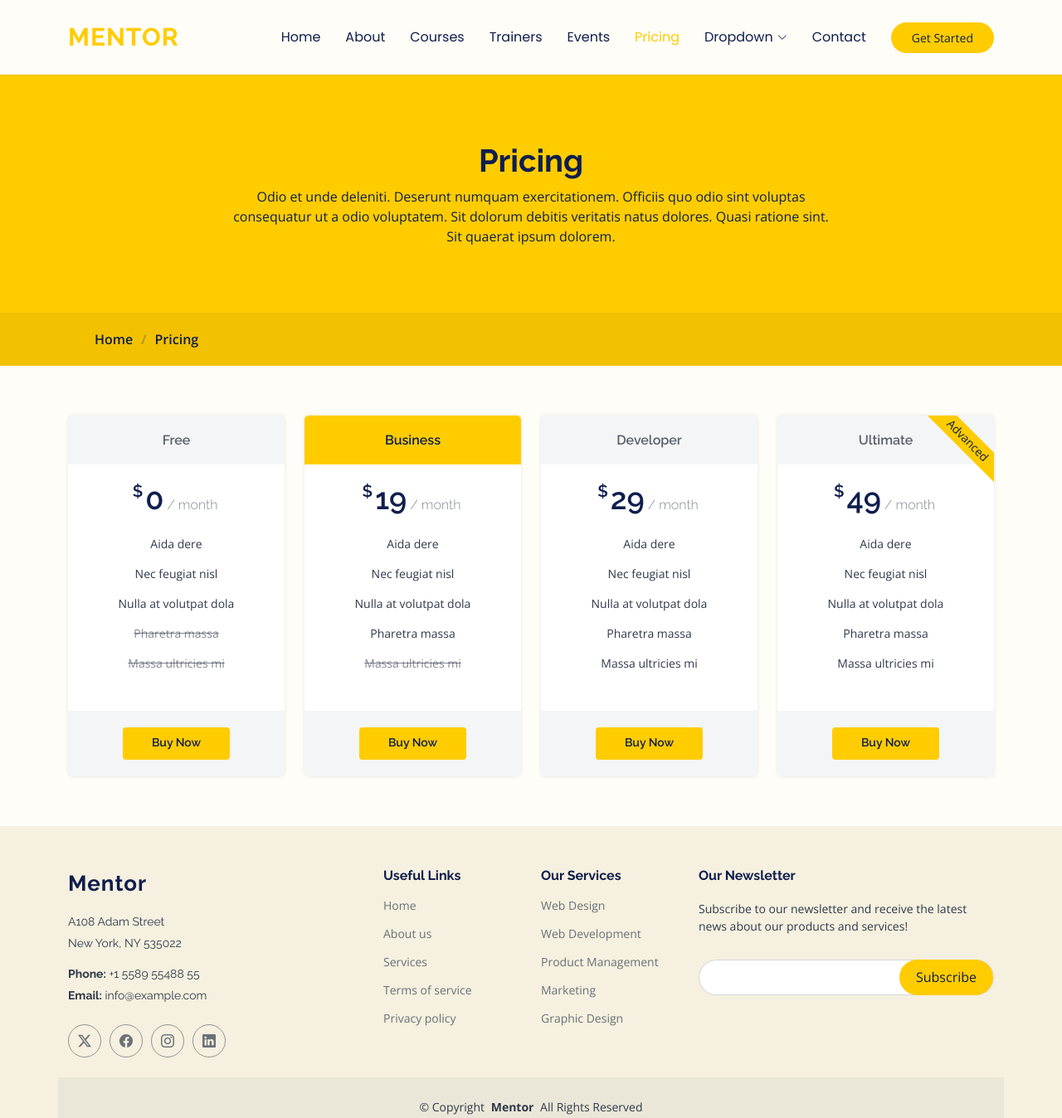
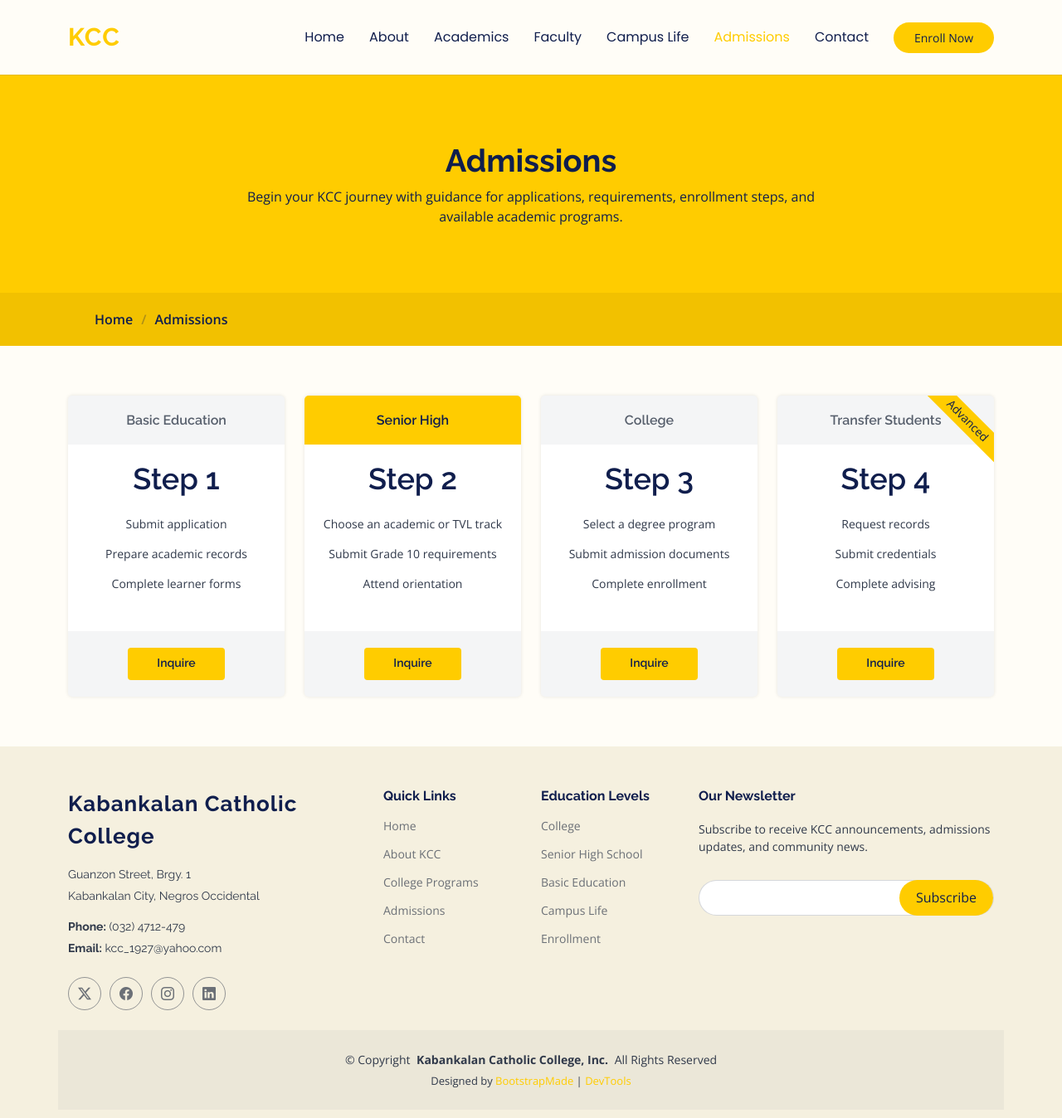
Before and after one commit to venice-aurelio/aurelio-project-2, a plain HTML site: page pricing.html in a window 1280 px wide. Shown: the top 1348 px of the page at 83% size. Drawn offline with nearby package versions, Linux system fonts and the light colour scheme.

Commit message:
changing all page like kcc

```diff
--- a/pricing.html
+++ b/pricing.html
@@ -4,7 +4,7 @@
 <head>
   <meta charset="utf-8">
   <meta content="width=device-width, initial-scale=1.0" name="viewport">
-  <title>Pricing - Mentor Bootstrap Template</title>
+  <title>Admissions - Kabankalan Catholic College, Inc.</title>
   <meta name="description" content="">
   <meta name="keywords" content="">
 
@@ -44,40 +44,23 @@
       <a href="index.html" class="logo d-flex align-items-center me-auto">
         <!-- Uncomment the line below if you also wish to use an image logo -->
         <!-- <img src="assets/img/logo.webp" alt=""> -->
-        <h1 class="sitename">Mentor</h1>
+        <h1 class="sitename">KCC</h1>
       </a>
 
       <nav id="navmenu" class="navmenu">
         <ul>
           <li><a href="index.html">Home<br></a></li>
           <li><a href="about.html">About</a></li>
-          <li><a href="courses.html">Courses</a></li>
-          <li><a href="trainers.html">Trainers</a></li>
-          <li><a href="events.html">Events</a></li>
-          <li><a href="pricing.html" class="active">Pricing</a></li>
-          <li class="dropdown"><a href="#"><span>Dropdown</span> <i class="bi bi-chevron-down toggle-dropdown"></i></a>
-            <ul>
-              <li><a href="#">Dropdown 1</a></li>
-              <li class="dropdown"><a href="#"><span>Deep Dropdown</span> <i class="bi bi-chevron-down toggle-dropdown"></i></a>
-                <ul>
-                  <li><a href="#">Deep Dropdown 1</a></li>
-                  <li><a href="#">Deep Dropdown 2</a></li>
-                  <li><a href="#">Deep Dropdown 3</a></li>
-                  <li><a href="#">Deep Dropdown 4</a></li>
-                  <li><a href="#">Deep Dropdown 5</a></li>
-                </ul>
-              </li>
-              <li><a href="#">Dropdown 2</a></li>
-              <li><a href="#">Dropdown 3</a></li>
-              <li><a href="#">Dropdown 4</a></li>
-            </ul>
-          </li>
+          <li><a href="courses.html">Academics</a></li>
+          <li><a href="trainers.html">Faculty</a></li>
+          <li><a href="events.html">Campus Life</a></li>
+          <li><a href="pricing.html" class="active">Admissions</a></li>
           <li><a href="contact.html">Contact</a></li>
         </ul>
         <i class="mobile-nav-toggle d-xl-none bi bi-list"></i>
       </nav>
 
-      <a class="btn-getstarted" href="courses.html">Get Started</a>
+      <a class="btn-getstarted" href="pricing.html">Enroll Now</a>
 
     </div>
   </header>
@@ -90,8 +73,8 @@
         <div class="container">
           <div class="row d-flex justify-content-center text-center">
             <div class="col-lg-8">
-              <h1>Pricing</h1>
-              <p class="mb-0">Odio et unde deleniti. Deserunt numquam exercitationem. Officiis quo odio sint voluptas consequatur ut a odio voluptatem. Sit dolorum debitis veritatis natus dolores. Quasi ratione sint. Sit quaerat ipsum dolorem.</p>
+              <h1>Admissions</h1>
+              <p class="mb-0">Begin your KCC journey with guidance for applications, requirements, enrollment steps, and available academic programs.</p>
             </div>
           </div>
         </div>
@@ -100,7 +83,7 @@
         <div class="container">
           <ol>
             <li><a href="index.html">Home</a></li>
-            <li class="current">Pricing</li>
+            <li class="current">Admissions</li>
           </ol>
         </div>
       </nav>
@@ -115,51 +98,45 @@
 
           <div class="col-xl-3 col-lg-6" data-aos="fade-up" data-aos-delay="100">
             <div class="pricing-item">
-              <h3>Free</h3>
-              <h4><sup>$</sup>0<span> / month</span></h4>
+              <h3>Basic Education</h3>
+              <h4>Step 1</h4>
               <ul>
-                <li>Aida dere</li>
-                <li>Nec feugiat nisl</li>
-                <li>Nulla at volutpat dola</li>
-                <li class="na">Pharetra massa</li>
-                <li class="na">Massa ultricies mi</li>
+                <li>Submit application</li>
+                <li>Prepare academic records</li>
+                <li>Complete learner forms</li>
               </ul>
               <div class="btn-wrap">
-                <a href="#" class="btn-buy">Buy Now</a>
+                <a href="contact.html" class="btn-buy">Inquire</a>
               </div>
             </div>
           </div><!-- End Pricing Item -->
 
           <div class="col-xl-3 col-lg-6" data-aos="fade-up" data-aos-delay="200">
             <div class="pricing-item featured">
-              <h3>Business</h3>
-              <h4><sup>$</sup>19<span> / month</span></h4>
+              <h3>Senior High</h3>
+              <h4>Step 2</h4>
               <ul>
-                <li>Aida dere</li>
-                <li>Nec feugiat nisl</li>
-                <li>Nulla at volutpat dola</li>
-                <li>Pharetra massa</li>
-                <li class="na">Massa ultricies mi</li>
+                <li>Choose an academic or TVL track</li>
+                <li>Submit Grade 10 requirements</li>
+                <li>Attend orientation</li>
               </ul>
               <div class="btn-wrap">
-                <a href="#" class="btn-buy">Buy Now</a>
+                <a href="contact.html" class="btn-buy">Inquire</a>
               </div>
             </div>
           </div><!-- End Pricing Item -->
 
           <div class="col-xl-3 col-lg-6" data-aos="fade-up" data-aos-delay="400">
             <div class="pricing-item">
-              <h3>Developer</h3>
-              <h4><sup>$</sup>29<span> / month</span></h4>
+              <h3>College</h3>
+              <h4>Step 3</h4>
               <ul>
-                <li>Aida dere</li>
-                <li>Nec feugiat nisl</li>
-                <li>Nulla at volutpat dola</li>
-                <li>Pharetra massa</li>
-                <li>Massa ultricies mi</li>
+                <li>Select a degree program</li>
+                <li>Submit admission documents</li>
+                <li>Complete enrollment</li>
               </ul>
               <div class="btn-wrap">
-                <a href="#" class="btn-buy">Buy Now</a>
+                <a href="contact.html" class="btn-buy">Inquire</a>
               </div>
             </div>
           </div><!-- End Pricing Item -->
@@ -167,17 +144,15 @@
           <div class="col-xl-3 col-lg-6" data-aos="fade-up" data-aos-delay="400">
             <div class="pricing-item">
               <span class="advanced">Advanced</span>
-              <h3>Ultimate</h3>
-              <h4><sup>$</sup>49<span> / month</span></h4>
+              <h3>Transfer Students</h3>
+              <h4>Step 4</h4>
               <ul>
-                <li>Aida dere</li>
-                <li>Nec feugiat nisl</li>
-                <li>Nulla at volutpat dola</li>
-                <li>Pharetra massa</li>
-                <li>Massa ultricies mi</li>
+                <li>Request records</li>
+                <li>Submit credentials</li>
+                <li>Complete advising</li>
               </ul>
               <div class="btn-wrap">
-                <a href="#" class="btn-buy">Buy Now</a>
+                <a href="contact.html" class="btn-buy">Inquire</a>
               </div>
             </div>
           </div><!-- End Pricing Item -->
@@ -196,13 +171,13 @@
       <div class="row gy-4">
         <div class="col-lg-4 col-md-6 footer-about">
           <a href="index.html" class="logo d-flex align-items-center">
-            <span class="sitename">Mentor</span>
+            <span class="sitename">Kabankalan Catholic College</span>
           </a>
           <div class="footer-contact pt-3">
-            <p>A108 Adam Street</p>
-            <p>New York, NY 535022</p>
-            <p class="mt-3"><strong>Phone:</strong> <span>+1 5589 55488 55</span></p>
-            <p><strong>Email:</strong> <span>info@example.com</span></p>
+            <p>Guanzon Street, Brgy. 1</p>
+            <p>Kabankalan City, Negros Occidental</p>
+            <p class="mt-3"><strong>Phone:</strong> <span>(032) 4712-479</span></p>
+            <p><strong>Email:</strong> <span>kcc_1927@yahoo.com</span></p>
           </div>
           <div class="social-links d-flex mt-4">
             <a href=""><i class="bi bi-twitter-x"></i></a>
@@ -213,30 +188,30 @@
         </div>
 
         <div class="col-lg-2 col-md-3 footer-links">
-          <h4>Useful Links</h4>
+          <h4>Quick Links</h4>
           <ul>
-            <li><a href="#">Home</a></li>
-            <li><a href="#">About us</a></li>
-            <li><a href="#">Services</a></li>
-            <li><a href="#">Terms of service</a></li>
-            <li><a href="#">Privacy policy</a></li>
+            <li><a href="index.html">Home</a></li>
+            <li><a href="about.html">About KCC</a></li>
+            <li><a href="courses.html">College Programs</a></li>
+            <li><a href="pricing.html">Admissions</a></li>
+            <li><a href="contact.html">Contact</a></li>
           </ul>
         </div>
 
         <div class="col-lg-2 col-md-3 footer-links">
-          <h4>Our Services</h4>
+          <h4>Education Levels</h4>
           <ul>
-            <li><a href="#">Web Design</a></li>
-            <li><a href="#">Web Development</a></li>
-            <li><a href="#">Product Management</a></li>
-            <li><a href="#">Marketing</a></li>
-            <li><a href="#">Graphic Design</a></li>
+            <li><a href="courses.html">College</a></li>
+            <li><a href="courses.html">Senior High School</a></li>
+            <li><a href="courses.html">Basic Education</a></li>
+            <li><a href="events.html">Campus Life</a></li>
+            <li><a href="pricing.html">Enrollment</a></li>
           </ul>
         </div>
 
         <div class="col-lg-4 col-md-12 footer-newsletter">
           <h4>Our Newsletter</h4>
-          <p>Subscribe to our newsletter and receive the latest news about our products and services!</p>
+          <p>Subscribe to receive KCC announcements, admissions updates, and community news.</p>
           <form action="#" method="post" class="email-form">
             <div class="newsletter-form"><input type="email" name="email"><input type="submit" value="Subscribe"></div>
             <div class="loading">Loading</div>
@@ -249,7 +224,7 @@
     </div>
 
     <div class="container copyright text-center mt-4">
-      <p>© <span>Copyright</span> <strong class="px-1 sitename">Mentor</strong> <span>All Rights Reserved</span></p>
+      <p>© <span>Copyright</span> <strong class="px-1 sitename">Kabankalan Catholic College, Inc.</strong> <span>All Rights Reserved</span></p>
       <div class="credits">
         <!-- All the links in the footer should remain intact. -->
         <!-- You can delete the links only if you've purchased the pro version. -->
```
Also changed, not shown: contact.html (+32 -52 lines), course-details.html (+34 -51 lines), courses.html (+41 -64 lines), starter-page.html (+32 -49 lines), trainers.html (+47 -64 lines).
